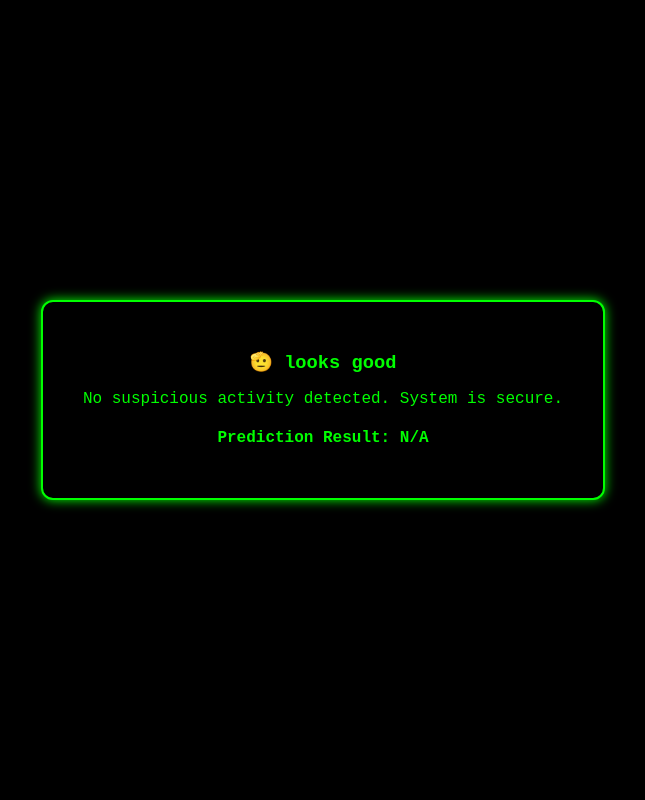
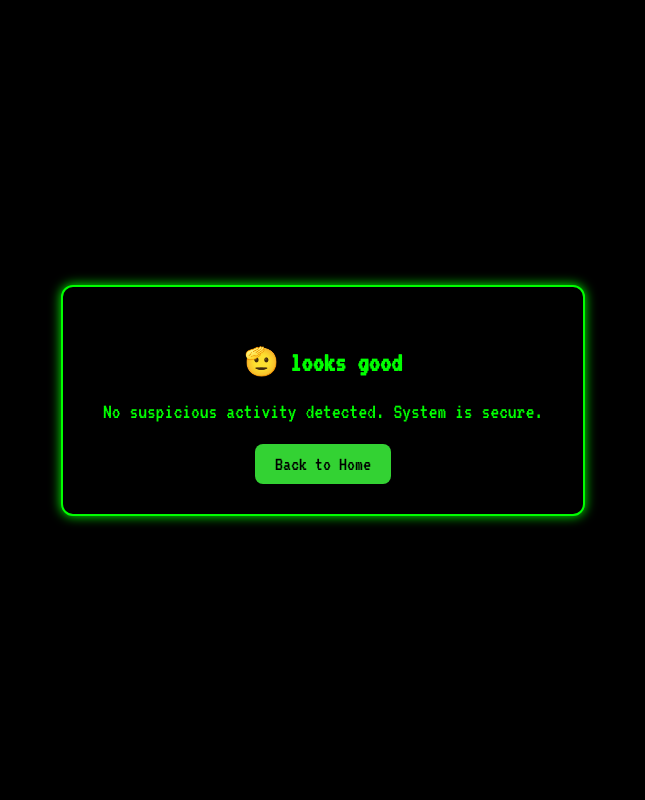
Before and after one commit to GenesisBibhu/ml_intrusion-, a Django app: page /safe/ in a window 1280 px wide. Shown: the whole page, without its empty margins (317-962 px from the left). Run offline with Django 5.2, Linux system fonts and the light colour scheme; parts of the project's set-up code (start-up, migrations or seed data) failed here and were passed over.

Commit message:
safe.html

```diff
--- a/Template/safe.html
+++ b/Template/safe.html
@@ -3,18 +3,22 @@
 <head>
     <meta charset="UTF-8">
     <title>Terminal Alert</title>
+    <!-- Add old-school terminal font -->
+    <link href="https://fonts.googleapis.com/css2?family=VT323&display=swap" rel="stylesheet">
     <style>
         body {
             margin: 0;
             padding: 0;
-            font-family: "Courier New", Courier, monospace;
+            font-family: 'VT323', monospace;
             display: flex;
             align-items: center;
             justify-content: center;
             height: 100vh;
             background-color: #000;
             color: #00ff00;
+            font-size: 22px;
         }
+
         .card {
             background-color: #000;
             border: 2px solid #00ff00;
@@ -24,13 +28,34 @@
             max-width: 500px;
             text-align: center;
         }
+
         .card h3 {
             color: #00ff00;
             margin-bottom: 15px;
+            font-size: 28px;
         }
+
         .card p {
-            font-size: 16px;
+            font-size: 22px;
             color: #00ff00;
+        }
+
+         .back-button {
+            display: inline-block;
+            padding: 10px 20px;
+            color: black;
+            background-color: #33d233;
+            border: none;
+            border-radius: 8px;
+            font-size: 20px;
+            font-family: 'VT323', monospace;
+            text-decoration: none;
+            cursor: pointer;
+            transition: background-color 0.3s ease;
+        }
+
+        .back-button:hover {
+            background-color: #00ff00;
         }
     </style>
 </head>
@@ -39,7 +64,8 @@
 <div class="card">
     <h3>🫡 looks good</h3>
     <p>{{ message }}</p>
-    <h4>Prediction Result: {{ prediction_result }}</h4>
+    <a href="http://127.0.0.1:8000/" class="back-button">Back to Home</a>
+
 </div>
 
 </body>
```
